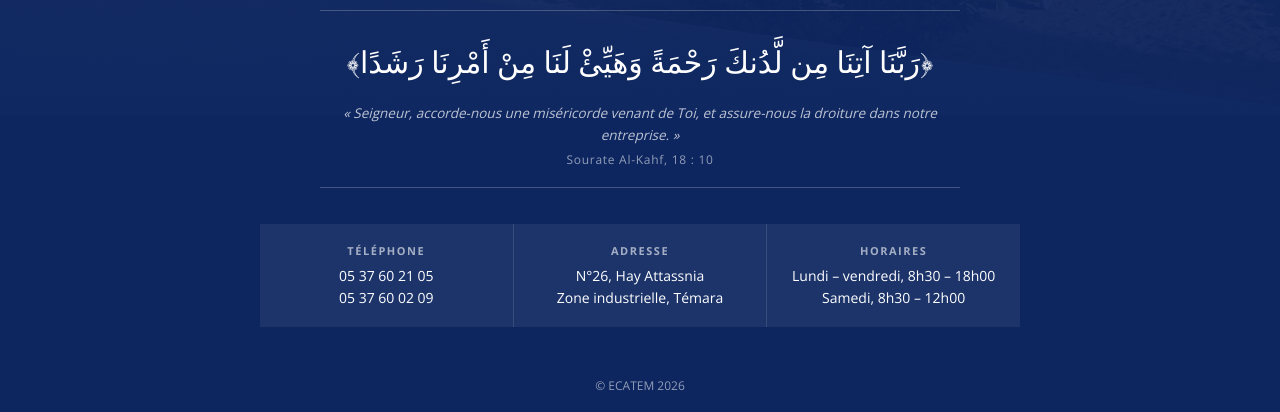
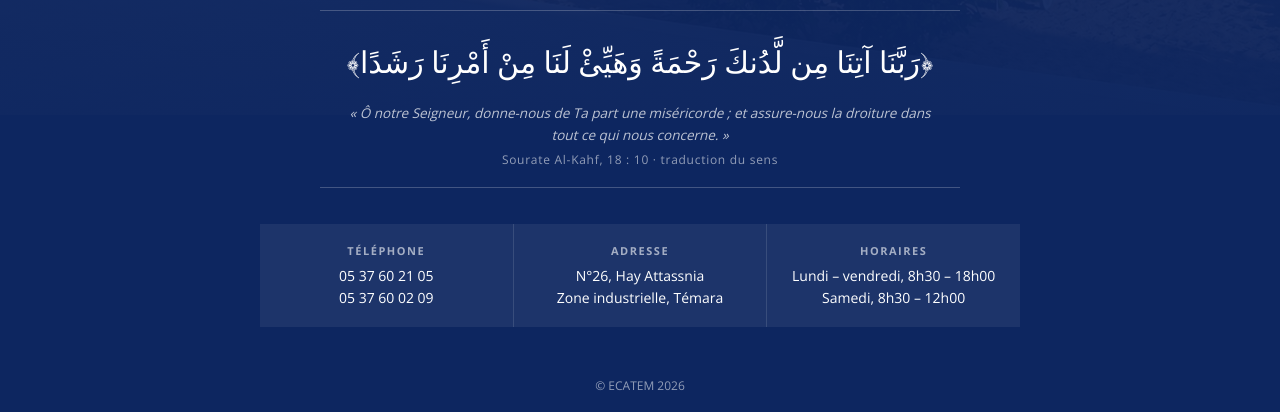
Before and after one commit to mtahaelgamouji-prog/ecatem, a plain HTML site: page maintenance.html in a window 1280 px wide. Shown: the part 685-1097 px from the top of the page. Drawn offline with nearby package versions, Linux system fonts and the light colour scheme; a web font is replaced by a local one.

Commit message:
Page d'attente : traduction Hamidullah d'Al-Kahf 10
Co-Authored-By: Claude Opus 5.5 <noreply@anthropic.com>
Claude-Session: https://claude.ai/code/session_01WQZtfpywzTHpMfV1bZbps2

```diff
--- a/maintenance.html
+++ b/maintenance.html
@@ -63,7 +63,7 @@ footer{text-align:center;padding:18px;font-size:12px;color:rgba(255,255,255,.55)
 <a class="btn" href="tel:+212537602105"><svg viewBox="0 0 24 24" fill="none" stroke="currentColor" stroke-width="1.8" stroke-linecap="round" stroke-linejoin="round" aria-hidden="true"><path d="M5 4h4l2 5-2.5 1.5a11 11 0 0 0 5 5L15 13l5 2v4a2 2 0 0 1-2 2A16 16 0 0 1 3 6a2 2 0 0 1 2-2"/></svg>05 37 60 21 05</a>
 <a class="btn ol" href="https://www.google.com/maps/search/?api=1&amp;query=ECATEM%20Hay%20Attassnia%20Zone%20industrielle%20T%C3%A9mara" target="_blank" rel="noopener"><svg viewBox="0 0 24 24" fill="none" stroke="currentColor" stroke-width="1.8" stroke-linecap="round" stroke-linejoin="round" aria-hidden="true"><path d="M12 21s-7-6.2-7-11.5a7 7 0 0 1 14 0C19 14.8 12 21 12 21z"/><circle cx="12" cy="9.5" r="2.5"/></svg>Nous trouver</a>
 </div>
-<div class="ayahs"><figure class="ayah" lang="ar"><q>﴿رَبَّنَا آتِنَا مِن لَّدُنكَ رَحْمَةً وَهَيِّئْ لَنَا مِنْ أَمْرِنَا رَشَدًا﴾</q><figcaption lang="fr">« Seigneur, accorde-nous une miséricorde venant de Toi, et assure-nous la droiture dans notre entreprise. »<cite>Sourate Al-Kahf, 18 : 10</cite></figcaption></figure></div>
+<div class="ayahs"><figure class="ayah" lang="ar"><q>﴿رَبَّنَا آتِنَا مِن لَّدُنكَ رَحْمَةً وَهَيِّئْ لَنَا مِنْ أَمْرِنَا رَشَدًا﴾</q><figcaption lang="fr">« Ô notre Seigneur, donne-nous de Ta part une miséricorde ; et assure-nous la droiture dans tout ce qui nous concerne. »<cite>Sourate Al-Kahf, 18 : 10 · traduction du sens</cite></figcaption></figure></div>
 <div class="info">
 <div><b>Téléphone</b><a href="tel:+212537602105">05 37 60 21 05</a><br><a href="tel:+212537600209">05 37 60 02 09</a></div>
 <div><b>Adresse</b>N°26, Hay Attassnia<br>Zone industrielle, Témara</div>
```
